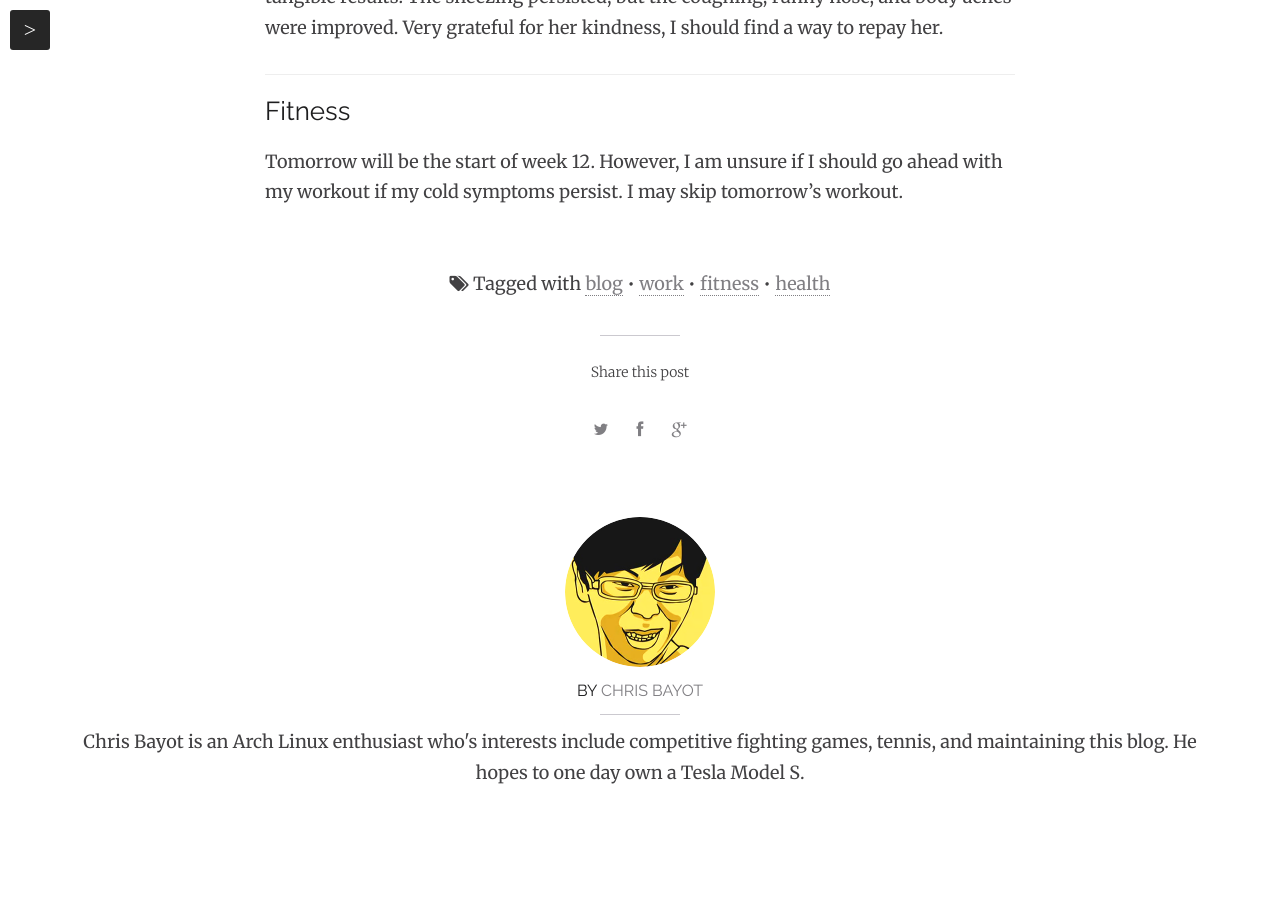
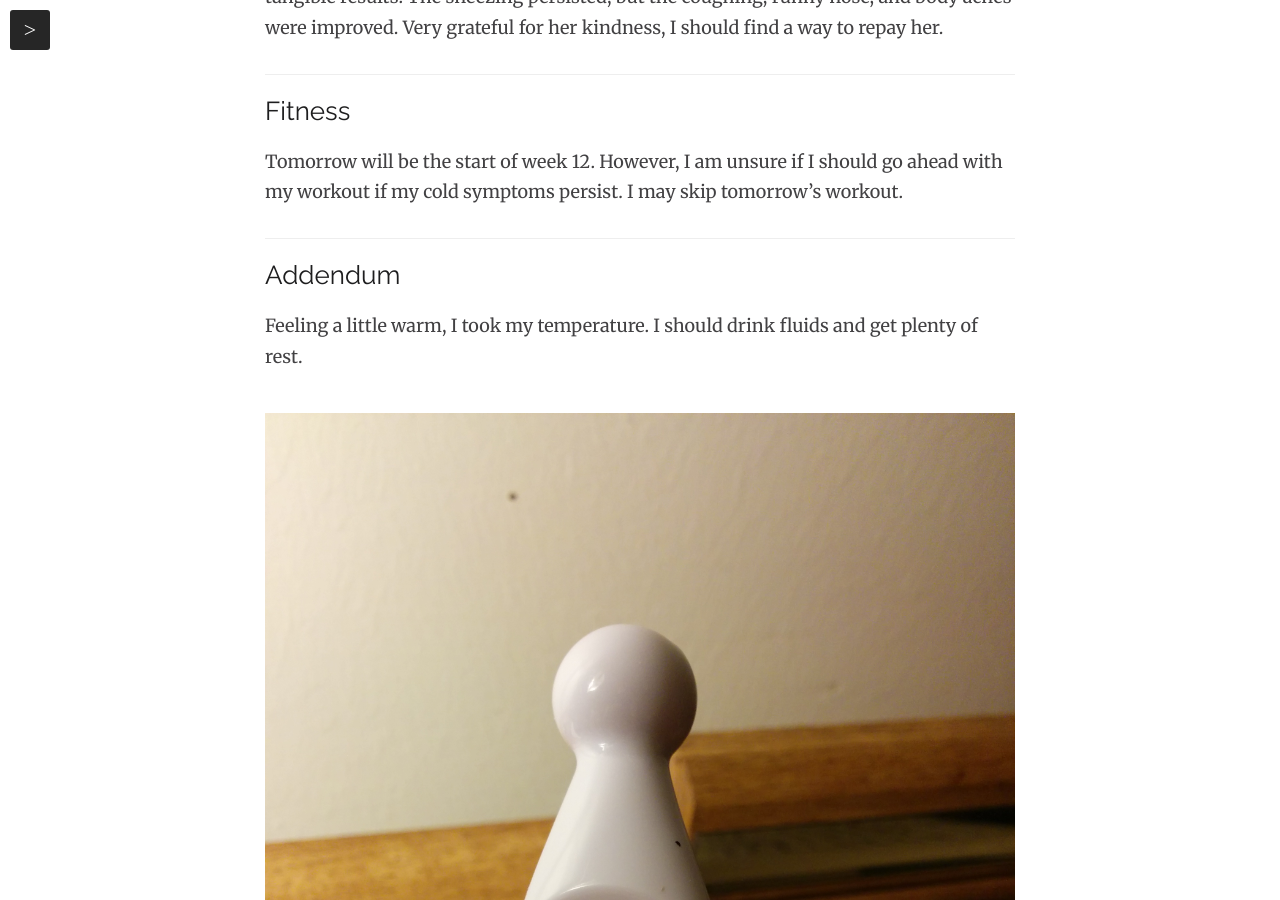
Before and after one commit to kobayash1/kobayash1.github.io, a Jekyll site: the page built from _posts/2014-08-31-a-cold.md, in a window 1280 px wide and 900 px high, scrolled down 1370 px. Built offline with Jekyll 4.4.1, drawn with Linux system fonts in a browser that asks for light colours; nearby versions of some CDN libraries; comment, search, counter and statistics services are not loaded.

Commit message:
addendum

```diff
--- a/_posts/2014-08-31-a-cold.md
+++ b/_posts/2014-08-31-a-cold.md
@@ -19,3 +19,14 @@ A combination of psudoephedrine and loratidine is what normally does the trick f
 ## Fitness
 
 Tomorrow will be the start of week 12.  However, I am unsure if I should go ahead with my workout if my cold symptoms persist.  I may skip tomorrow's workout.
+
+----
+
+## Addendum
+
+Feeling a little warm, I took my temperature.  I should drink fluids and get plenty of rest.
+
+<figure>
+     <a href="{{ site.url }}/images/fever.jpg"><img src="{{ site.url }}/images/fever.jpg"></a>
+     <figcaption>Oh boy.</figcaption>
+</figure>
```
Also changed, not shown: images/fever.jpg (added).
